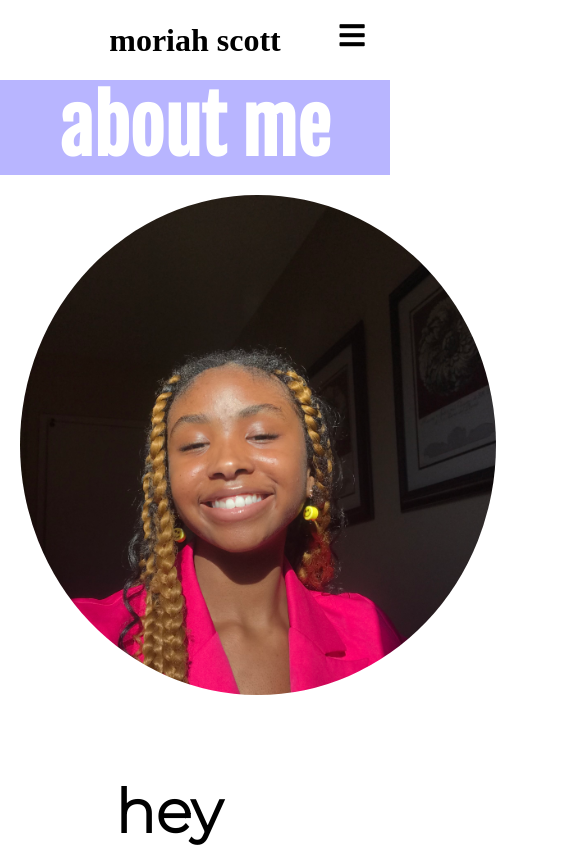
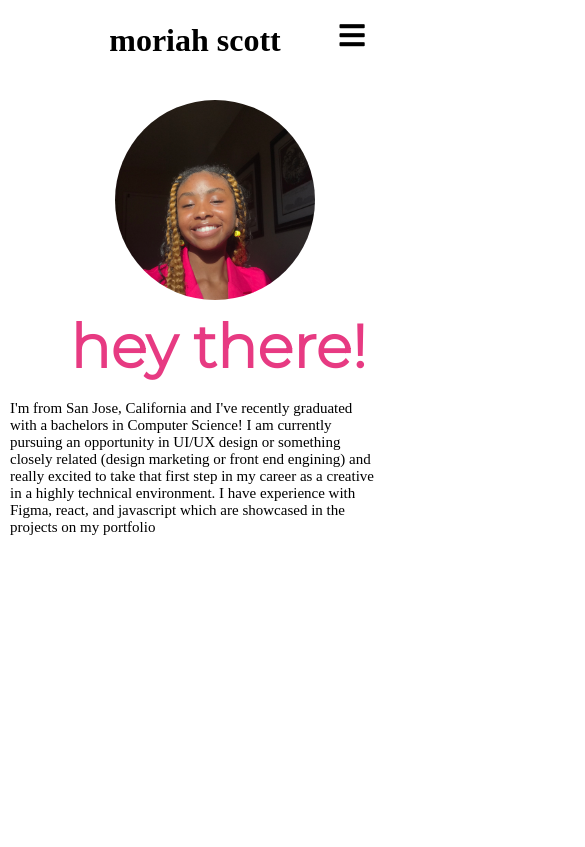
Before and after one commit to mscott44/Portfolio, a React (Create React App) app: page /about in a window 390 px wide. Shown: the top 847 px of the page, 585 px wide, since content can reach past the window. Built offline with nearby package versions, Linux system fonts and the light colour scheme.

Commit message:
making my website responsive

```diff
--- a/src/App.css
+++ b/src/App.css
@@ -13,8 +13,8 @@
   align-items: center;
   justify-content: center;
   font-size: 3rem;
-  background-color: #b8b5ff;
-  color: #ffff;
+  /* background-color: #b8b5ff; */
+
   font-size: 75px;
   font-family: "Fjalla One", sans-serif;
 }
@@ -90,6 +90,7 @@
 }
 .hey {
   font-size: 60px;
+  color: rgb(231, 58, 130);
 
 }
 
@@ -153,18 +154,49 @@
   transition-duration: 1s;
   transform: scale(1.08);
 }
-@media only screen and (max-width: 1180px) {
+@media only screen and (max-width: 700px) {
   .about-image-wrapper {
-    position: relative;
+    position: center;
+    width: 400px;
+    height: 150px;
+    padding-left: 115px;
+
+
   }
-}
-@media only screen and (min-width: 1055px) {
+
+
   .main-container {
     float: right;
   }
-}
-@media only screen and (max-width: 1030px) {
+
+
   .image {
     align-items: center;
   }
+
+
+  .about-image {
+   border-radius: 50%;
+   height: 200px;
+    width: 70%;
+
+
+
+  }
+  .about-text {
+   max-width: 100%;
+   margin-left: 10px;
+   margin-right: 10px;
+
+
+
+   }
+   .text {
+    font-size: 15px;
+
+   }
+   .hey{
+    padding-left: 60px;
+   }
+
 }
--- a/src/components/Navbar.css
+++ b/src/components/Navbar.css
@@ -44,7 +44,7 @@
 .nav-menu {
   display: grid;
   grid-template-columns: repeat(4, auto);
-  grid-gap: 10px;
+  grid-gap: 100px;
   list-style: none;
   text-align: center;
   width: 60vw;
@@ -144,7 +144,7 @@
   .nav-links-mobile {
     display: block;
     text-align: center;
-    margin: 2rem auto;
+    /* margin: 2rem auto; */
     border-radius: 4px;
     width: 80%;
     text-decoration: none;
--- a/src/components/Sections/MainSection.css
+++ b/src/components/Sections/MainSection.css
@@ -1,7 +1,7 @@
 
 
 .mainhome-container {
-  height: 100vh;
+  height: 60vh;
   width: 100%;
   display: flex;
   flex-direction: column;
--- a/src/components/pages/About.js
+++ b/src/components/pages/About.js
@@ -3,7 +3,6 @@ import "../../App.css";
 function About() {
   return (
     <div className="about__container">
-      <h1 className="about">about me</h1>
       <div className="about-image-wrapper">
         <div className="about-image"></div>
       </div>
--- a/src/components/pages/Projects.js
+++ b/src/components/pages/Projects.js
@@ -9,7 +9,7 @@ function Projects() {
   return (
     <div>
       <ProjectsSection />
-      <ImageSlider slides={SliderData} />
+      {/* <ImageSlider slides={SliderData} /> */}
     </div>
   );
 }
```
